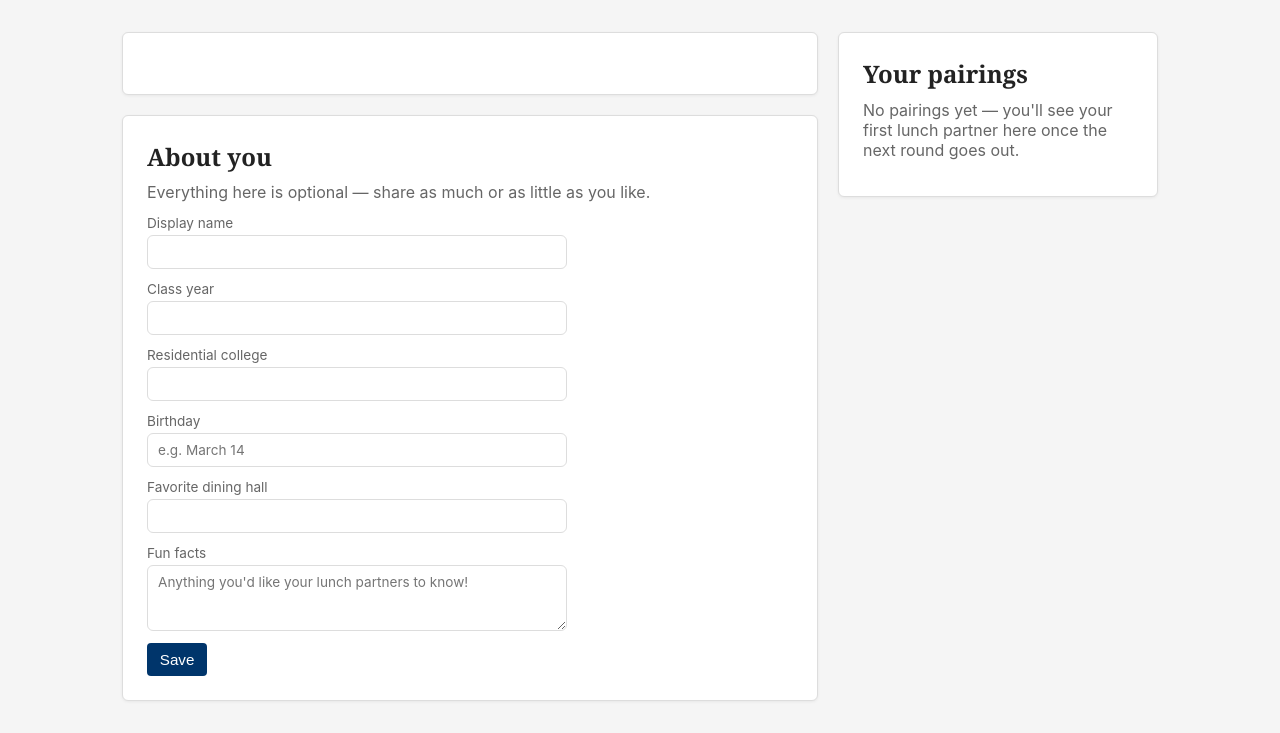
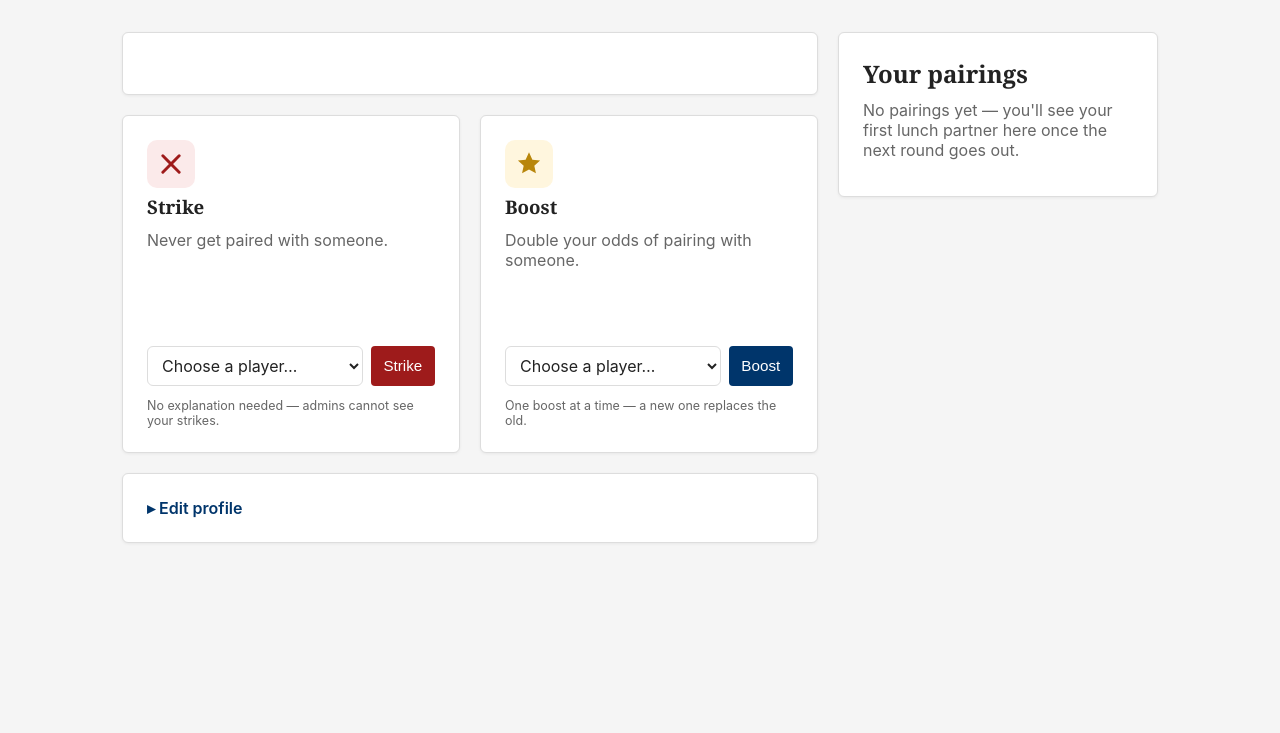
Before and after one commit to mmaneet/yda-lunchtag, a Python web app: template lunchtag/ui/templates/me.html in a window 1280 px wide. Shown: the part 94-827 px from the top of the page. After the commit the page ends 637 px from the top, so only its background shows below. Run offline with Jinja, Linux system fonts and the light colour scheme; the template is opened without the code that fills it, so the values that code supplies are empty.

Commit message:
Strikes, boosts, and collapsible profile editing
- player_preferences table: unlimited private strikes, one boost each
- Engine: strikes are hard constraints (strike_penalty), boosts halve
  penalty and add a bonus (~2x softmax odds); trio fallback when strikes
  block perfect pairing, even on even rosters; validate_groups relaxed
- Member UI: Strike (X) and Boost (star) square widgets on /me with
  privacy disclosure; About-you form collapsed behind Edit profile

```diff
--- a/lunchtag/cli.py
+++ b/lunchtag/cli.py
@@ -69,6 +69,7 @@ def main() -> None:
             print("Need at least 2 active players.")
             return
         stats = repo.fetch_pairing_stats()
+        prefs = repo.fetch_preferences()
         rng_seed = random.SystemRandom().randint(0, 2**31 - 1)
         draft = generate_best(
             [p.id for p in active],
@@ -76,6 +77,7 @@ def main() -> None:
             DEFAULT_SCORING,
             DEFAULT_GENERATION,
             seed=rng_seed,
+            prefs=prefs,
         )
         repo.clear_drafts()
         session_id = repo.create_draft(draft.seed, draft.score, draft.groups)
--- a/lunchtag/ui/static/styles.css
+++ b/lunchtag/ui/static/styles.css
@@ -400,3 +400,121 @@ th, td {
     grid-template-columns: 1fr;
   }
 }
+
+/* --- Strike / Boost widgets ----------------------------------------------- */
+
+.pref-widgets {
+  display: grid;
+  grid-template-columns: 1fr 1fr;
+  gap: 20px;
+}
+
+.pref-widget {
+  aspect-ratio: 1 / 1;
+  display: flex;
+  flex-direction: column;
+  align-items: flex-start;
+  gap: 6px;
+  overflow-y: auto;
+}
+
+.pref-widget h3 {
+  margin: 0;
+}
+
+.pref-icon {
+  display: inline-flex;
+  align-items: center;
+  justify-content: center;
+  width: 48px;
+  height: 48px;
+  border-radius: 10px;
+}
+
+.strike-icon {
+  background: #fbeaea;
+  color: var(--danger);
+}
+
+.boost-icon {
+  background: #fff6de;
+  color: #b8860b;
+}
+
+.pref-list {
+  list-style: none;
+  margin: 4px 0;
+  padding: 0;
+  width: 100%;
+}
+
+.pref-list li {
+  display: flex;
+  align-items: center;
+  justify-content: space-between;
+  gap: 8px;
+  padding: 4px 0;
+  border-bottom: 1px solid var(--border);
+}
+
+.pref-remove {
+  padding: 2px 8px;
+  font-size: 0.8rem;
+}
+
+.pref-form {
+  display: flex;
+  gap: 8px;
+  width: 100%;
+  margin-top: auto;
+}
+
+.pref-form select {
+  flex: 1;
+  min-width: 0;
+  font: inherit;
+  color: var(--ink);
+  padding: 8px 10px;
+  border: 1px solid var(--border);
+  border-radius: 6px;
+  background: var(--panel);
+}
+
+.pref-note {
+  font-size: 0.78rem;
+  margin: 6px 0 0;
+}
+
+/* --- Edit profile (collapsed by default) ---------------------------------- */
+
+.edit-profile summary {
+  cursor: pointer;
+  font-weight: 600;
+  color: var(--yale-blue);
+  list-style: none;
+}
+
+.edit-profile summary::-webkit-details-marker {
+  display: none;
+}
+
+.edit-profile summary::before {
+  content: "▸ ";
+}
+
+.edit-profile[open] summary::before {
+  content: "▾ ";
+}
+
+.edit-profile[open] summary {
+  margin-bottom: 8px;
+}
+
+@media (max-width: 640px) {
+  .pref-widgets {
+    grid-template-columns: 1fr;
+  }
+  .pref-widget {
+    aspect-ratio: auto;
+  }
+}
--- a/lunchtag/ui/templates/me.html
+++ b/lunchtag/ui/templates/me.html
@@ -25,8 +25,75 @@
       </dl>
     </section>
 
-    <section class="panel">
-      <h2>About you</h2>
+    <div class="pref-widgets">
+      <section class="panel pref-widget">
+        <div class="pref-icon strike-icon" aria-hidden="true">
+          <svg viewBox="0 0 24 24" width="28" height="28" fill="none" stroke="currentColor" stroke-width="2.5" stroke-linecap="round">
+            <line x1="5" y1="5" x2="19" y2="19"></line>
+            <line x1="19" y1="5" x2="5" y2="19"></line>
+          </svg>
+        </div>
+        <h3>Strike</h3>
+        <p class="muted">Never get paired with someone.</p>
+        {% if strikes %}
+        <ul class="pref-list">
+          {% for pid, name in strikes %}
+          <li>
+            <span>{{ name }}</span>
+            <form action="{{ url_for('remove_strike') }}" method="post">
+              <input type="hidden" name="target_id" value="{{ pid }}">
+              <button class="ghost pref-remove" type="submit" aria-label="Remove strike on {{ name }}">✕</button>
+            </form>
+          </li>
+          {% endfor %}
+        </ul>
+        {% endif %}
+        <form action="{{ url_for('add_strike') }}" method="post" class="pref-form">
+          <select name="target_id" required>
+            <option value="">Choose a player…</option>
+            {% for pid, name in others %}
+            <option value="{{ pid }}">{{ name }}</option>
+            {% endfor %}
+          </select>
+          <button class="danger" type="submit">Strike</button>
+        </form>
+        <p class="muted pref-note">No explanation needed — admins cannot see your strikes.</p>
+      </section>
+
+      <section class="panel pref-widget">
+        <div class="pref-icon boost-icon" aria-hidden="true">
+          <svg viewBox="0 0 24 24" width="28" height="28" fill="currentColor">
+            <path d="M12 2l2.9 6.26 6.6.7-4.95 4.5 1.4 6.54L12 16.7 6.05 20l1.4-6.54L2.5 8.96l6.6-.7z"></path>
+          </svg>
+        </div>
+        <h3>Boost</h3>
+        <p class="muted">Double your odds of pairing with someone.</p>
+        {% if boost %}
+        <ul class="pref-list">
+          <li>
+            <span>{{ boost[1] }}</span>
+            <form action="{{ url_for('remove_boost') }}" method="post">
+              <input type="hidden" name="target_id" value="{{ boost[0] }}">
+              <button class="ghost pref-remove" type="submit" aria-label="Remove boost on {{ boost[1] }}">✕</button>
+            </form>
+          </li>
+        </ul>
+        {% endif %}
+        <form action="{{ url_for('add_boost') }}" method="post" class="pref-form">
+          <select name="target_id" required>
+            <option value="">Choose a player…</option>
+            {% for pid, name in others %}
+            <option value="{{ pid }}">{{ name }}</option>
+            {% endfor %}
+          </select>
+          <button type="submit">Boost</button>
+        </form>
+        <p class="muted pref-note">One boost at a time — a new one replaces the old.</p>
+      </section>
+    </div>
+
+    <details class="panel edit-profile">
+      <summary>Edit profile</summary>
       <p class="muted">Everything here is optional — share as much or as little as you like.</p>
       <form action="{{ url_for('update_profile') }}" method="post" class="stacked-form">
         <label>
@@ -60,7 +127,7 @@
         <option value="{{ college }}"></option>
         {% endfor %}
       </datalist>
-    </section>
+    </details>
   </div>
 
   <aside class="profile-side">
```
Also changed, not shown: CLAUDE.md (+1 -1 lines), lunchtag/auth/routes.py (+10 -1 lines), lunchtag/domain/models.py (+15 -0 lines), lunchtag/engine/config.py (+8 -0 lines), lunchtag/engine/generator.py (+50 -22 lines), lunchtag/engine/scoring.py (+19 -3 lines), lunchtag/tests/test_auth.py (+100 -0 lines), lunchtag/tests/test_engine.py (+107 -1 lines), lunchtag/ui/app.py (+95 -4 lines), README.md, lunchtag/storage/db.py, lunchtag/storage/repo.py.
